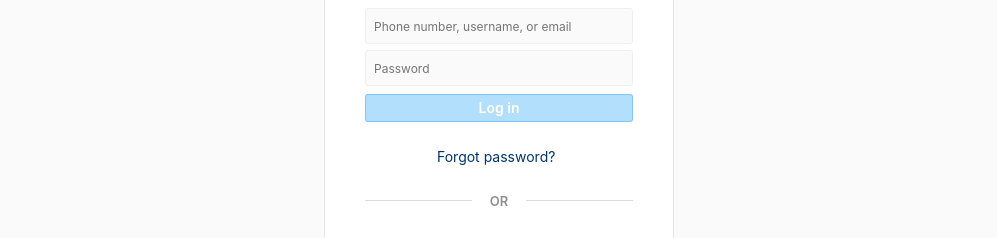
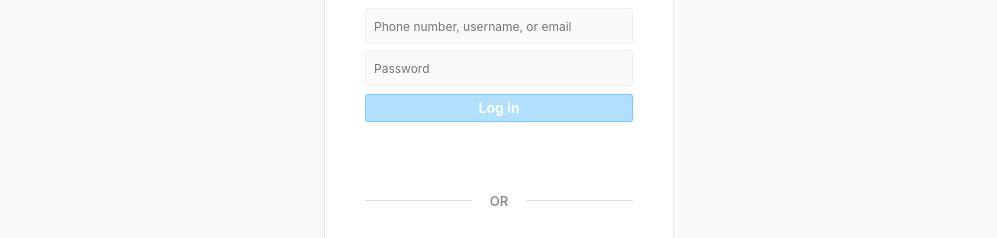
Before and after one commit to jaseel21/instagram-login, a plain HTML site: page index.html in a window 1280 px wide. Shown: the part 194-432 px from the top of the page, without its empty margins (141-1138 px from the left). Drawn offline with nearby package versions, Linux system fonts and the light colour scheme; a web font is replaced by a local one.

Commit message:
Update index.html

```diff
--- a/index.html
+++ b/index.html
@@ -53,7 +53,7 @@
                                         </span>
                                         <br>
 
-                                        <a class="forgot" href="" style="padding-left: 7rem;">Forgot password?</a>
+
                                         <br>
                                         <br>
 
```
